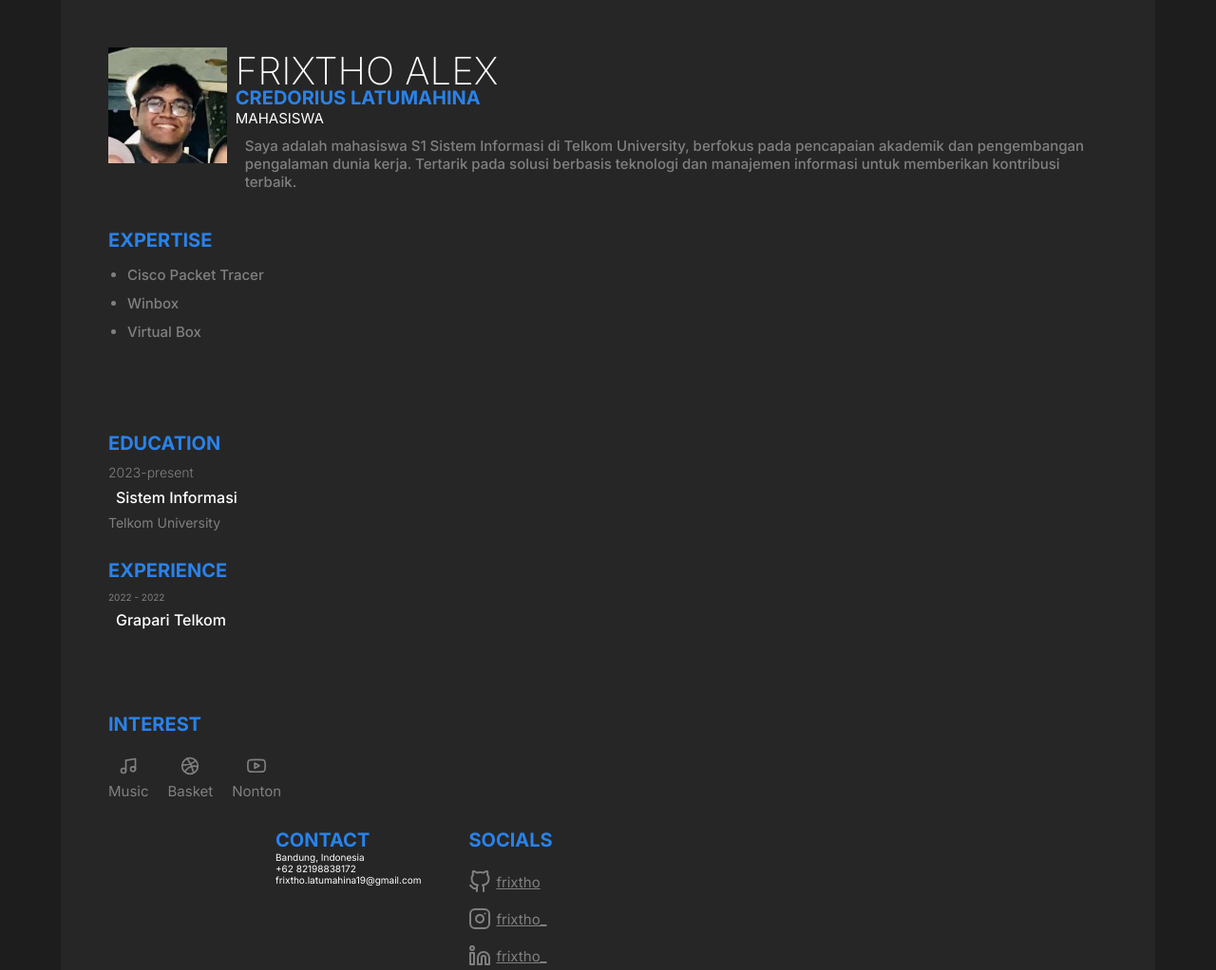
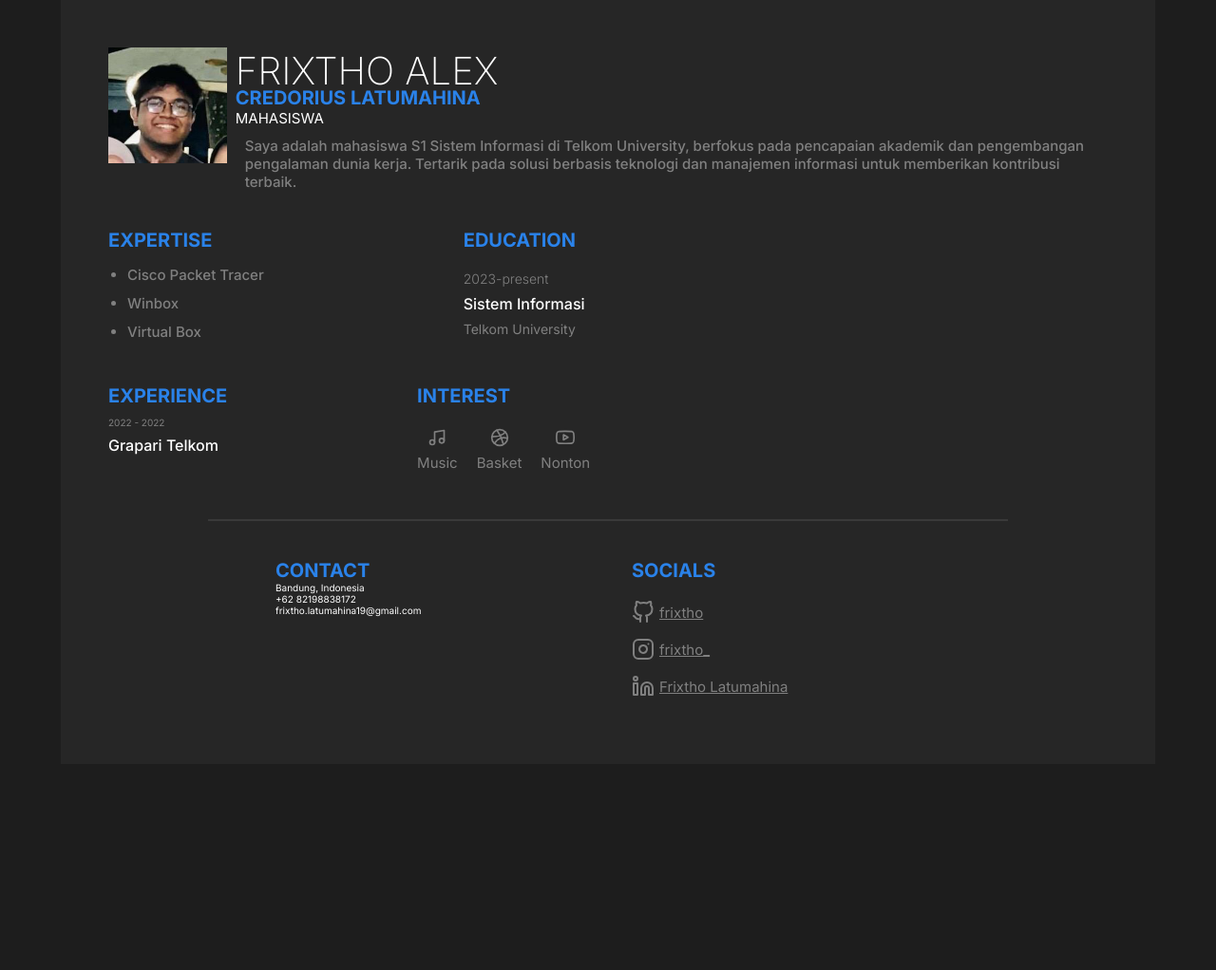
Before and after one commit to Frixtho/WAD, a plain HTML site: page index.html in a window 1280 px wide. Shown: the whole page at 95% size. After the commit the page ends 805 px from the top, so only its background shows below. Drawn offline with nearby package versions, Linux system fonts and the light colour scheme.

Commit message:
third commit

```diff
--- a/index.html
+++ b/index.html
@@ -69,6 +69,7 @@
                     </div>
                 </div>
             </div>
+            <hr>
             <div class="group_3">
                 <div class="contact">
                     <h3 class="title">Contact</h3>
@@ -97,7 +98,7 @@
                         </a>
                         <a href="https://www.linkedin.com/in/frixtho-latumahina-b3b60b353 "class="social_item">
                             <i data-feather="linkedin"></i>
-                        <span>frixtho_</span>
+                            <span>Frixtho Latumahina</span>
                         </a>
                     </div>
                 </div>
--- a/style.css
+++ b/style.css
@@ -49,7 +49,7 @@ img {
     font-size: 1.6rem;
     color: white;
     font-weight: 500;
-    margin: 0.8rem;
+    margin: 0.8rem 0;
 }
 .item_campus{
     font-size: 1.4rem;
@@ -81,18 +81,20 @@ img {
 .group_1,
 .group_2{
     display: flex;
-    flex-direction: column;
-    gap: 5rem;
+    gap: 20rem;
 }
 
 .group_3{
     max-width: 700px;
     width: 100%;
     margin: 0 auto;
-    grid-column: 1 / -1;
+    grid-column: 1/-1;
     display: flex;
     flex-direction: row;
     gap: 5rem;
+}
+.group_3 > div{
+    flex: 1;
 }
 .profile_container {
     display: flex;
@@ -136,8 +138,7 @@ img {
 
 /*Education*/
 .edu_item {
-    color: var(--font-color);
-    margin-top: 1rem;
+    margin-top: 2rem;
 }
 
 /*Experience*/
@@ -185,3 +186,18 @@ img {
 .social_item :hover{
     color: var(--primary-color)
 }
+
+hr {
+    grid-column: 1/-1;
+    width: 80%;
+    margin: 0 auto;
+    margin-top: 5rem;
+    margin-bottom: 1rem;
+    border: none;
+    border-top: 2px solid rgba(128, 128, 128, 0.229);
+}
+@media only screen and (max-width: 768px){
+    hr{
+        margin: 0 auto;
+    }
+}
```
Lines whose indentation alone changed are shown as unchanged.
